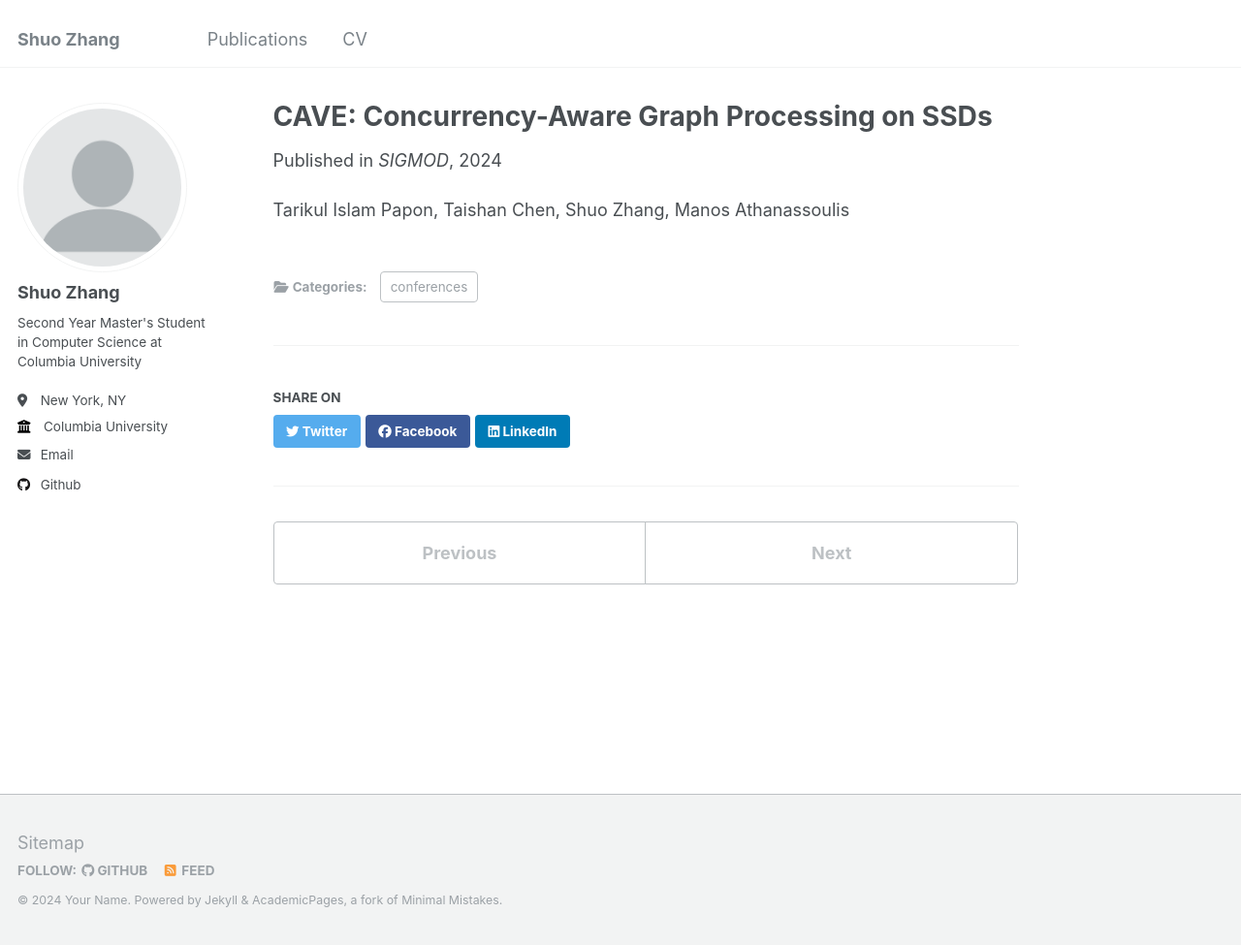
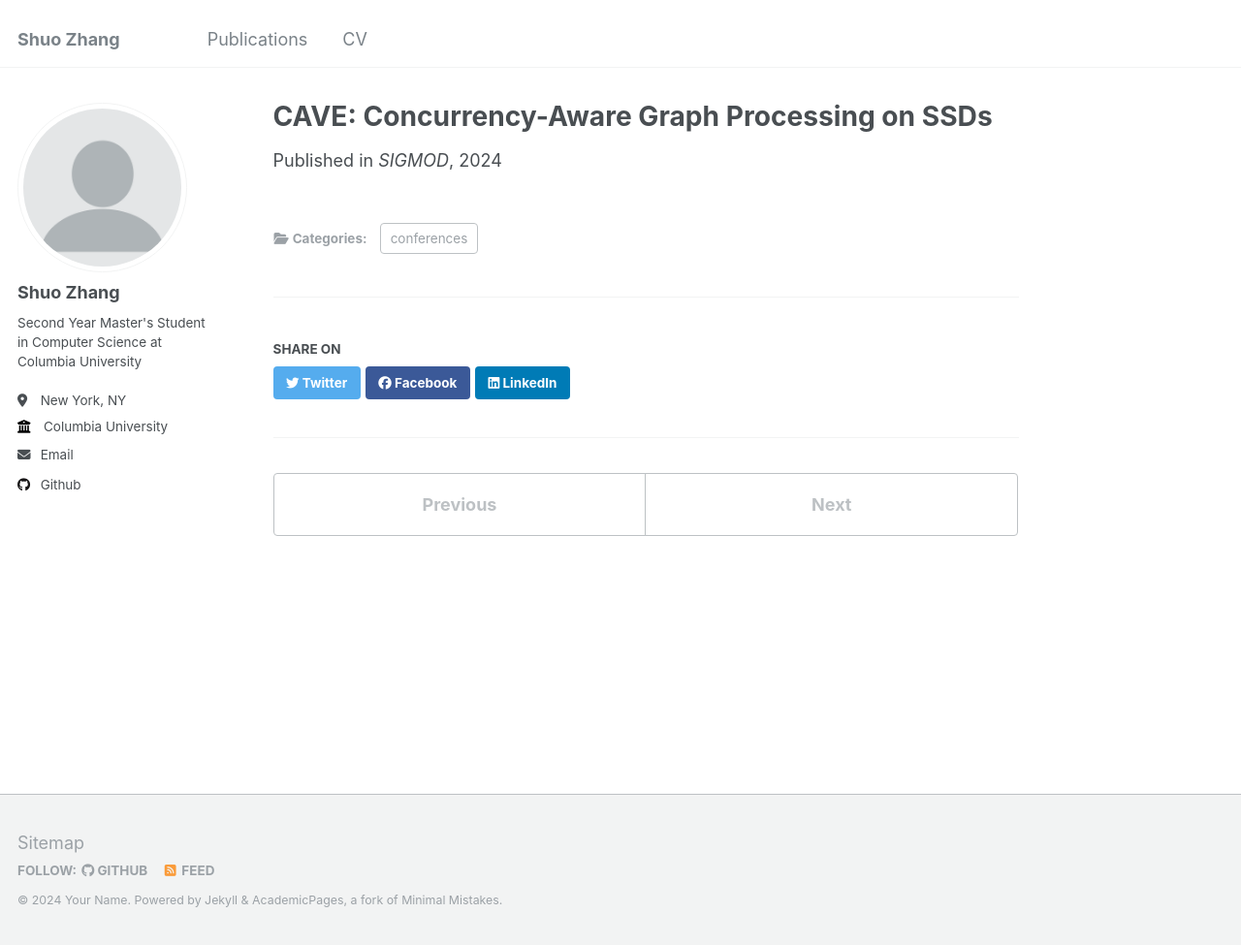
Before and after one commit to Inverse0/Inverse0.github.io, a Jekyll site: the page built from _publications/2024-CAVE.md, in a window 1280 px wide and 975 px high. Shown: the whole window at 97% size. Built offline with Jekyll 4.4.1, drawn with Linux system fonts in a browser that asks for light colours.

Commit message:
Update 2024-CAVE.md

```diff
--- a/_publications/2024-CAVE.md
+++ b/_publications/2024-CAVE.md
@@ -3,11 +3,9 @@ title: "CAVE: Concurrency-Aware Graph Processing on SSDs"
 collection: publications
 category: conferences
 permalink: /publication/2024-CAVE
-excerpt: # 'Tarikul Islam Papon, Taishan Chen, Shuo Zhang, Manos Athanassoulis'
+excerpt: 'Tarikul Islam Papon, Taishan Chen, Shuo Zhang, Manos Athanassoulis'
 date: 2024-05-30
 venue: 'SIGMOD'
 paperurl: 'https://dl.acm.org/doi/pdf/10.1145/3654928'
 citation: # 'Your Name, You. (2024). &quot;Paper Title Number 3.&quot; <i>GitHub Journal of Bugs</i>. 1(3).'
 ---
-
-Tarikul Islam Papon, Taishan Chen, Shuo Zhang, Manos Athanassoulis
```
